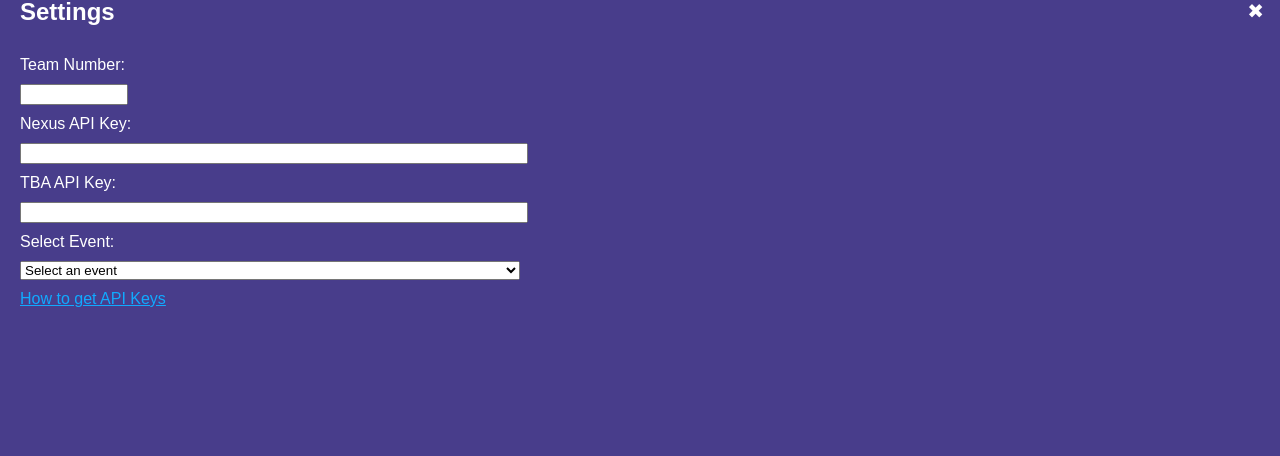
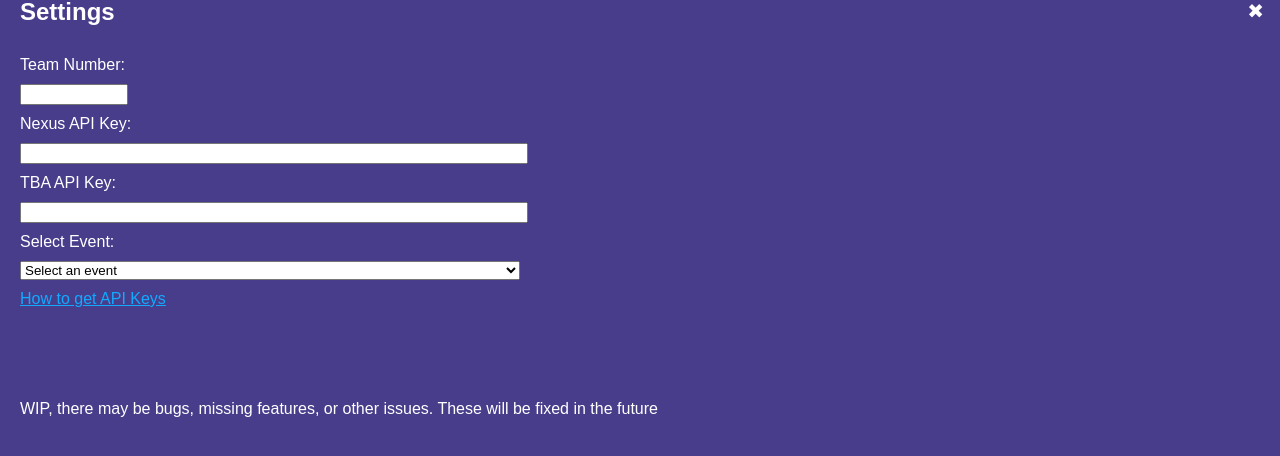
Before and after one commit to Haklyne-dev/FRC-OpenPitDash, a plain HTML site: page index.html in a window 1280 px wide. Shown: the part 42-498 px from the top of the page. Drawn offline with nearby package versions, Linux system fonts and the light colour scheme.

Commit message:
WIP message

```diff
--- a/index.html
+++ b/index.html
@@ -48,6 +48,12 @@
         </select>
         <a href="tutorial.html">How to get API Keys</a>
 
+        <br>
+        <br>
+        <br>
+        <br>
+        <span>WIP, there may be bugs, missing features, or other issues. These will be fixed in the future</span>
+
     </div>
 
     <script src="script.js"></script>
```
